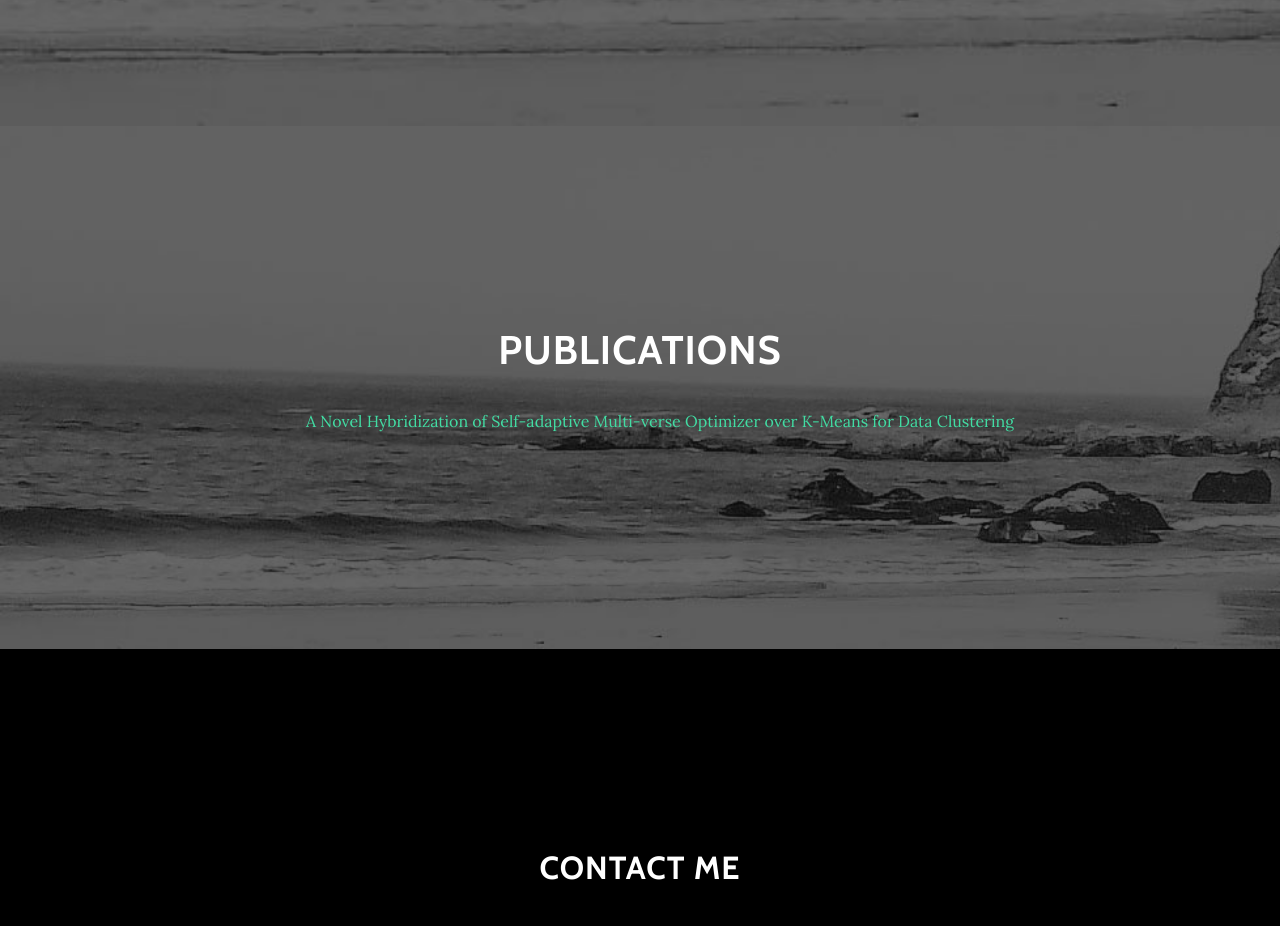
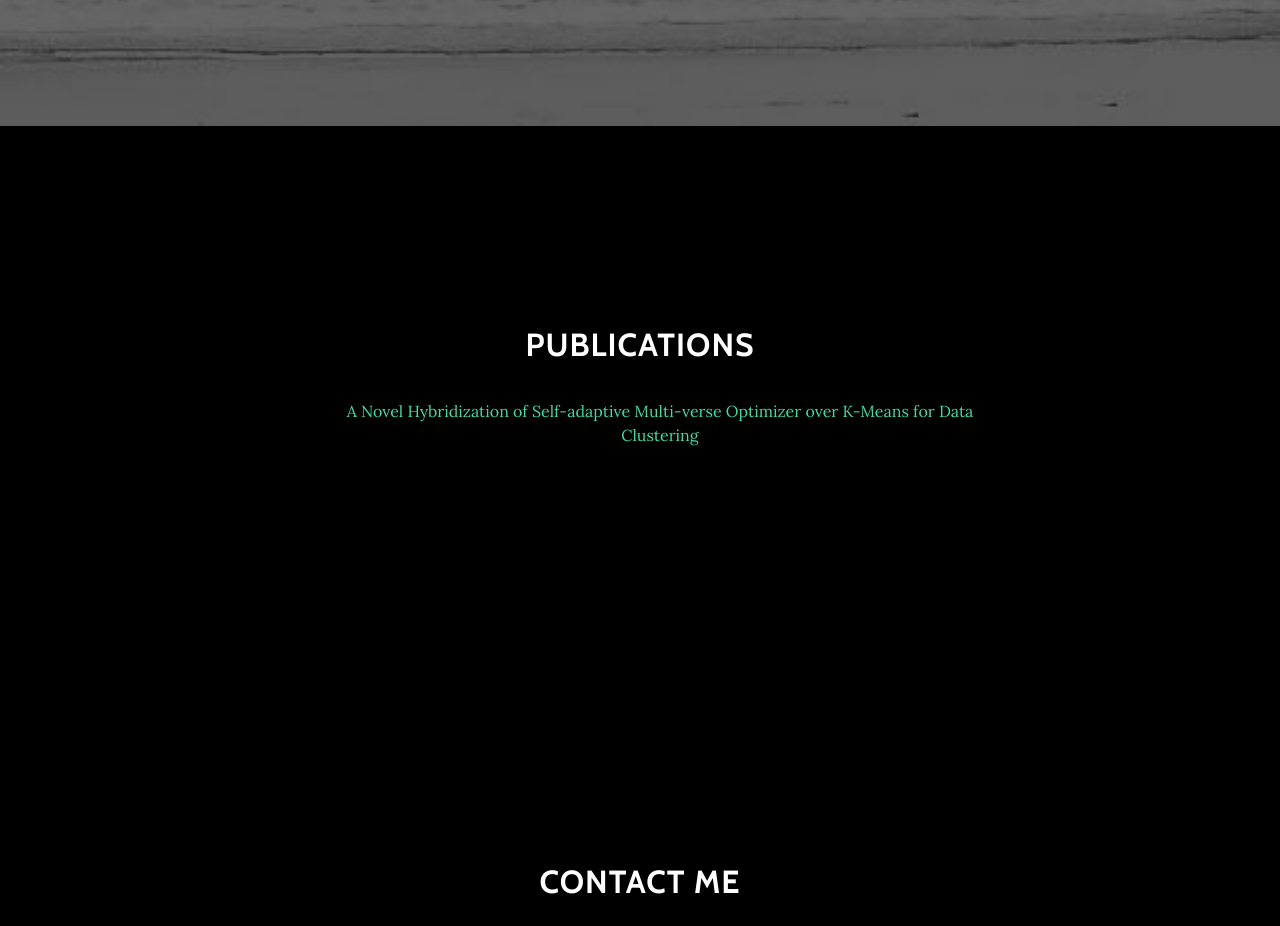
Before and after one commit to isalehebrahimi/isalehebrahimi.github.io, a plain HTML site: page index.html in a window 1280 px wide. Shown: the part 2440-3366 px from the top of the page. Drawn offline with nearby package versions, Linux system fonts and the light colour scheme.

Commit message:
pub type changed

```diff
--- a/index.html
+++ b/index.html
@@ -103,7 +103,7 @@
                 Analytics | IBM</a></ul>
 
     </section>
-    <section id="publications" class="download-section content-section text-center"
+    <!-- <section id="publications" class="download-section content-section text-center"
         style="background-image:url('/assets/img/downloads-bg.jpg');">
         <div class="container">
             <div class="col-lg-8 mx-auto">
@@ -114,7 +114,7 @@
                 Self-adaptive Multi-verse Optimizer over K-Means for Data Clustering</a></ul>
 
 
-    </section>
+    </section> -->
     <!-- <section id="Publications" class="download-section content-section text-center">
         <div class="container">
             <div class="col-lg-8 mx-auto">
@@ -137,6 +137,17 @@
 
             </div>
     </section> -->
+    <section id="publications" class="content-section text-center">
+        <div class="container">
+            <div class="row">
+                <div class="col-lg-8 mx-auto">
+                    <h2>Publications</h2>
+                        <ul><a href="https://ieeexplore.ieee.org/document/9238738" target="_blank">A Novel Hybridization of
+                            Self-adaptive Multi-verse Optimizer over K-Means for Data Clustering</a></ul>
+                </div>
+            </div>
+        </div>
+    </section>
     <section id="contact" class="content-section text-center">
         <div class="container">
             <div class="row">
```
